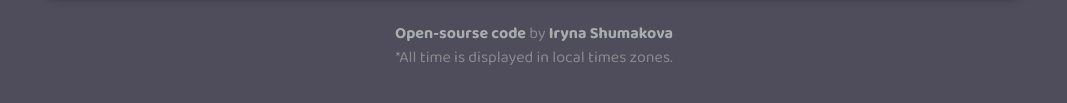
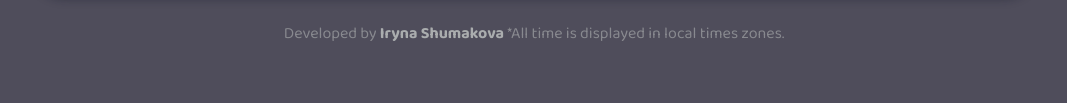
Before and after one commit to shumakovaira/weather-app, a website: page index.html in a window 1280 px wide. Shown: the part 473-576 px from the top of the page, without its empty margins (106-1173 px from the left). Drawn offline with nearby package versions, Linux system fonts and the light colour scheme; no server answers.

Commit message:
[REMOVE] github link

```diff
--- a/index.html
+++ b/index.html
@@ -64,8 +64,7 @@
 
         </div>
         <footer>
-            <a href="https://github.com/shumakovaira/weather-app">Open-sourse code</a> by <a href="https://www.linkedin.com/in/iryna-shumakova-b6ba381a1/">Iryna Shumakova</a>
-            <br>
+            Developed by <a href="https://www.linkedin.com/in/iryna-shumakova-b6ba381a1/">Iryna Shumakova</a>
             *All time is displayed in local times zones.</footer>
     </div>
     <script src="./src/script.js"></script>
```
